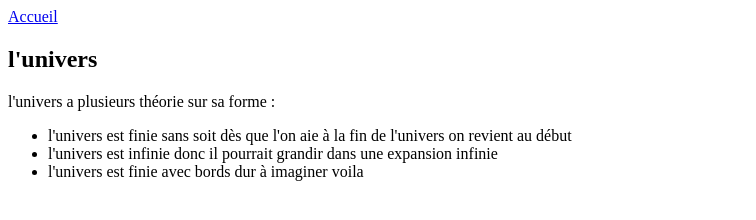
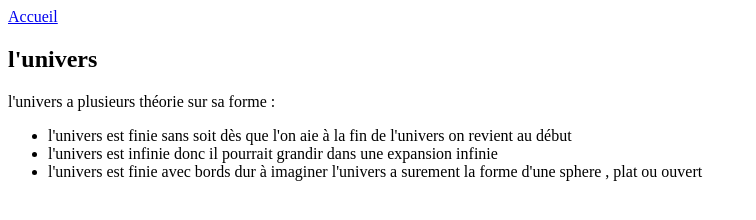
Before and after one commit to titi31/blogtim, an Eleventy site: page posts/univers.md in a window 1280 px wide. Shown: the whole page, without its empty margins (0-756 px from the left). Built offline with nearby package versions, Linux system fonts and the light colour scheme; Eleventy itself is replaced by a stand-in of ours; files that its build step writes are made by us from their sources.

Commit message:
Update univers.md

```diff
--- a/posts/univers.md
+++ b/posts/univers.md
@@ -7,4 +7,5 @@ title: univers
 l'univers a plusieurs théorie sur sa forme :
 - l'univers est finie sans soit dès que l'on aie à la fin de l'univers on revient au début
 - l'univers est infinie donc il pourrait grandir dans une expansion infinie
-- l'univers est finie avec bords dur à imaginer voila
+- l'univers est finie avec bords dur à imaginer
+l'univers a surement la forme d'une sphere , plat ou ouvert
```
